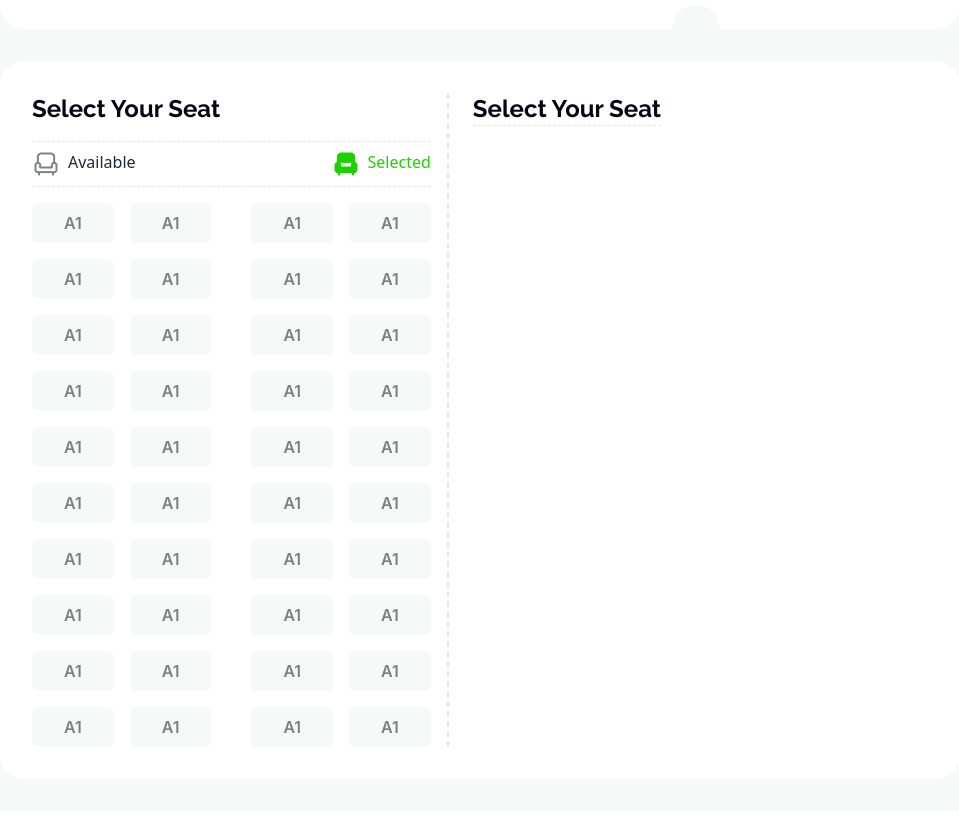
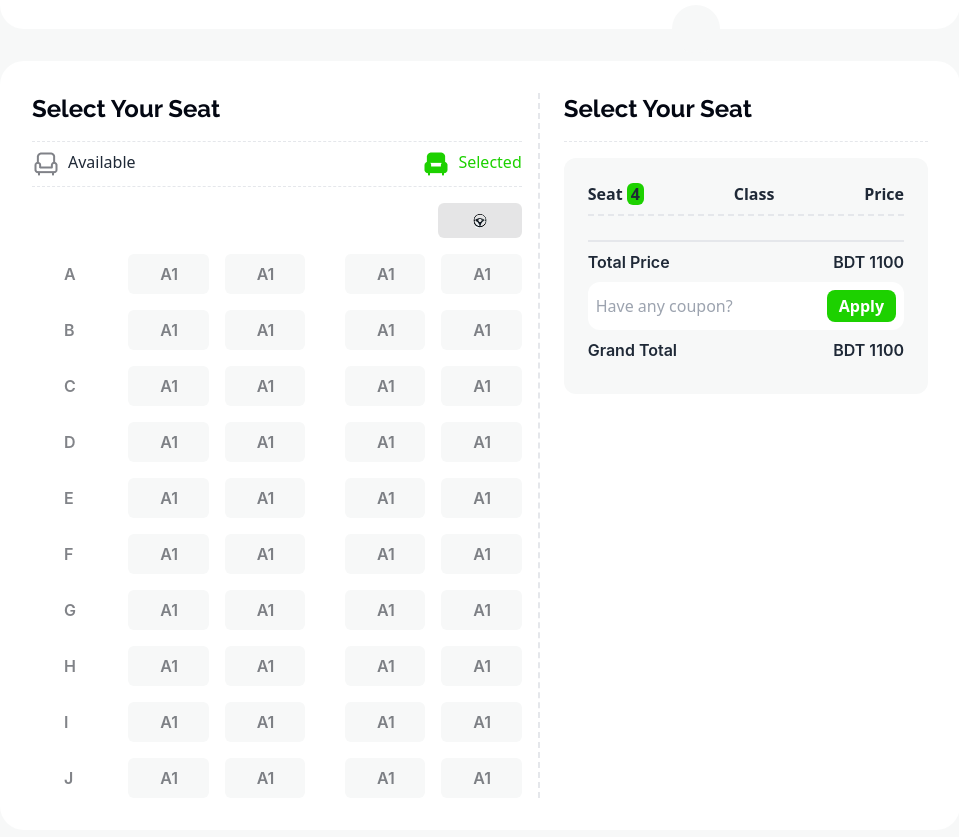
Before and after one commit to emon-hossain1001/Assignment-05, a plain HTML site: page index.html in a window 1280 px wide. Shown: the part 2047-2884 px from the top of the page, without its empty margins (160-1119 px from the left). Before the commit the page ends 2858 px from the top, so only its background shows below. Drawn offline with nearby package versions, Linux system fonts and the light colour scheme.

Commit message:
added more features in ticket section

```diff
--- a/index.html
+++ b/index.html
@@ -233,7 +233,7 @@
         <div class="bg-[rgb(255,255,255)] w-3/4 mx-auto p-8 rounded-3xl mt-8">
           <!-- seat number -->
           <div class="flex gap-x-6">
-            <div class="border-r-2 border-dashed pr-4">
+            <div class="border-r-2 border-dashed pr-4 flex-auto">
               <h1 class="text-2xl font-bold text-[rgb(3,7,18)] font-raleway">Select Your Seat</h1>
               <div class="flex justify-between border-y border-dashed py-2 my-4">
                 <div class="flex gap-2">
@@ -246,26 +246,40 @@
                 </div>
               </div>
               <!-- seats -->
-            <div class="flex gap-10">
-              <div class="font-inter grid grid-cols-2 gap-4">
+            <div>
+              <div class="flex justify-end mb-4">
+                <button class="bg-[rgba(3,7,18,0.1)] px-7 py-1 rounded-md text-[rgba(3,7,18,0.5)] font-semibold"><img src="./images/wheel-removebg-preview.png" alt=""></button>
+              </div>
+              <div class="flex gap-10 justify-between">
+                <div class="font-inter grid grid-cols-3 gap-4">
+                 <p class=" px-8 py-2 text-[rgba(3,7,18,0.5)] font-semibold">A</p>
                   <button class="bg-[rgb(247,248,248)] px-8 py-2 rounded-md text-[rgba(3,7,18,0.5)] font-semibold">A1</button>
                   <button class="bg-[rgb(247,248,248)] px-8 py-2 rounded-md text-[rgba(3,7,18,0.5)] font-semibold">A1</button>
+                  <p class=" px-8 py-2 text-[rgba(3,7,18,0.5)] font-semibold">B</p>
                   <button class="bg-[rgb(247,248,248)] px-8 py-2 rounded-md text-[rgba(3,7,18,0.5)] font-semibold">A1</button>
                   <button class="bg-[rgb(247,248,248)] px-8 py-2 rounded-md text-[rgba(3,7,18,0.5)] font-semibold">A1</button>
+                  <p class=" px-8 py-2 text-[rgba(3,7,18,0.5)] font-semibold">C</p>
                   <button class="bg-[rgb(247,248,248)] px-8 py-2 rounded-md text-[rgba(3,7,18,0.5)] font-semibold">A1</button>
                   <button class="bg-[rgb(247,248,248)] px-8 py-2 rounded-md text-[rgba(3,7,18,0.5)] font-semibold">A1</button>
+                  <p class=" px-8 py-2 text-[rgba(3,7,18,0.5)] font-semibold">D</p>
                   <button class="bg-[rgb(247,248,248)] px-8 py-2 rounded-md text-[rgba(3,7,18,0.5)] font-semibold">A1</button>
                   <button class="bg-[rgb(247,248,248)] px-8 py-2 rounded-md text-[rgba(3,7,18,0.5)] font-semibold">A1</button>
+                  <p class=" px-8 py-2 text-[rgba(3,7,18,0.5)] font-semibold">E</p>
                   <button class="bg-[rgb(247,248,248)] px-8 py-2 rounded-md text-[rgba(3,7,18,0.5)] font-semibold">A1</button>
                   <button class="bg-[rgb(247,248,248)] px-8 py-2 rounded-md text-[rgba(3,7,18,0.5)] font-semibold">A1</button>
+                  <p class=" px-8 py-2 text-[rgba(3,7,18,0.5)] font-semibold">F</p>
                   <button class="bg-[rgb(247,248,248)] px-8 py-2 rounded-md text-[rgba(3,7,18,0.5)] font-semibold">A1</button>
                   <button class="bg-[rgb(247,248,248)] px-8 py-2 rounded-md text-[rgba(3,7,18,0.5)] font-semibold">A1</button>
+                  <p class=" px-8 py-2 text-[rgba(3,7,18,0.5)] font-semibold">G</p>
                   <button class="bg-[rgb(247,248,248)] px-8 py-2 rounded-md text-[rgba(3,7,18,0.5)] font-semibold">A1</button>
                   <button class="bg-[rgb(247,248,248)] px-8 py-2 rounded-md text-[rgba(3,7,18,0.5)] font-semibold">A1</button>
+                  <p class=" px-8 py-2 text-[rgba(3,7,18,0.5)] font-semibold">H</p>
                   <button class="bg-[rgb(247,248,248)] px-8 py-2 rounded-md text-[rgba(3,7,18,0.5)] font-semibold">A1</button>
                   <button class="bg-[rgb(247,248,248)] px-8 py-2 rounded-md text-[rgba(3,7,18,0.5)] font-semibold">A1</button>
+                  <p class=" px-8 py-2 text-[rgba(3,7,18,0.5)] font-semibold">I</p>
                   <button class="bg-[rgb(247,248,248)] px-8 py-2 rounded-md text-[rgba(3,7,18,0.5)] font-semibold">A1</button>
                   <button class="bg-[rgb(247,248,248)] px-8 py-2 rounded-md text-[rgba(3,7,18,0.5)] font-semibold">A1</button>
+                  <p class=" px-8 py-2 text-[rgba(3,7,18,0.5)] font-semibold">J</p>
                   <button class="bg-[rgb(247,248,248)] px-8 py-2 rounded-md text-[rgba(3,7,18,0.5)] font-semibold">A1</button>
                   <button class="bg-[rgb(247,248,248)] px-8 py-2 rounded-md text-[rgba(3,7,18,0.5)] font-semibold">A1</button>
                 </div>
@@ -293,11 +307,34 @@
                 </div>
               </div>
             </div>
+            </div>
 
             <!-- seat booking information -->
-            <div>
-              <h1 class="text-2xl font-bold text-[rgb(3,7,18)] font-raleway">Select Your Seat</h1>
+            <div class="flex-auto">
+              <h1 class="text-2xl font-bold text-[rgb(3,7,18)] font-raleway mb-4">Select Your Seat</h1>
               <hr class="border-dashed">
+              <div class="bg-[rgb(247,248,248)] rounded-xl mt-4 p-6">
+                <div class="flex justify-between border-b-2 border-dashed pb-2 font-inter]">
+                  <p class="text-[rgb(3,7,18) font-semibold">Seat <span class="bg-[rgb(29,209,0)] px-1 rounded-md">4</span></p>
+                <p class="text-[rgb(3,7,18) font-semibold">Class</p>
+                <p class="text-[rgb(3,7,18) font-semibold">Price</p>
+                </div>
+                <div class="p-3 border-b-2">
+
+                </div>
+                <div class="text-[rgb(3,7,18) font-semibold font-inter flex justify-between my-2">
+                  <p>Total Price</p>
+                  <p>BDT <span>1100</span></p>
+                </div>
+                <div class="bg-[rgb(255,255,255)] rounded-xl flex justify-between p-2">
+                  <input type="text" placeholder="Have any coupon?">
+                  <button class="bg-[rgb(29,209,0)] rounded-[8px] py-1 px-3 text-white font-semibold">Apply</button>
+                </div>
+                <div class="text-[rgb(3,7,18) font-semibold font-inter flex justify-between my-2">
+                  <p>Grand Total</p>
+                  <p>BDT <span>1100</span></p>
+                </div>
+              </div>
             </div>
           </div>
         </div>
```
Also changed, not shown: images/wheel-removebg-preview.png (added), images/wheel.jpg (added). Lines whose indentation alone changed are shown as unchanged.
